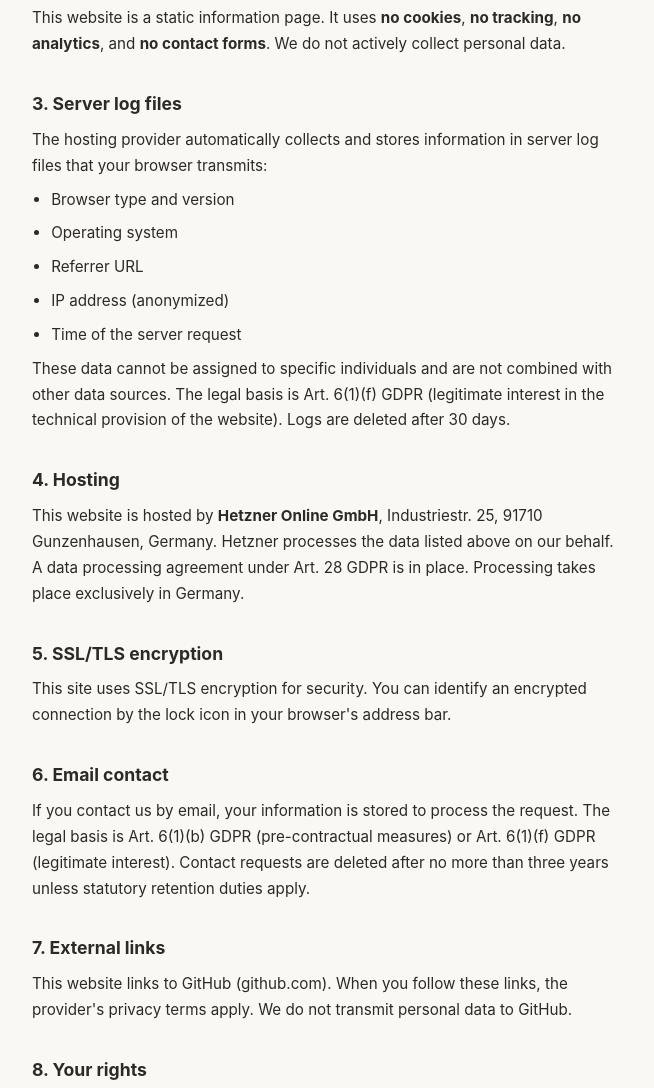
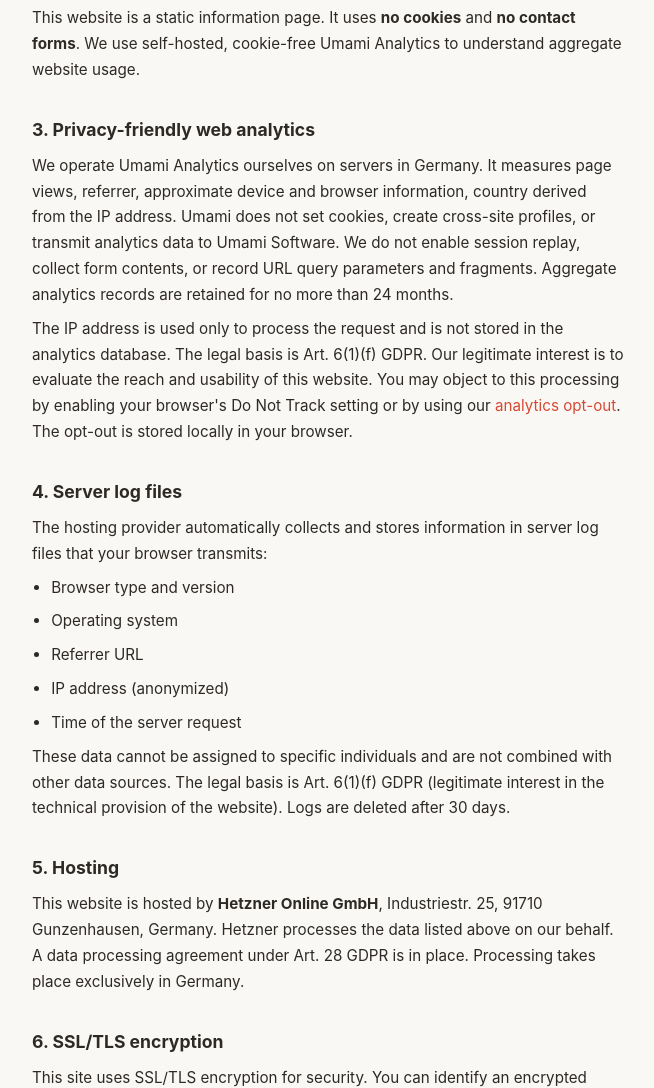
Before and after one commit to FvdHMBAI/guardrail, a website: page site/datenschutz.html in a window 1280 px wide. Shown: the part 409-1497 px from the top of the page, without its empty margins (312-966 px from the left). Drawn offline with Linux system fonts and the light colour scheme.

Commit message:
Integriert datenschutzfreundliche Umami-Analyse

```diff
--- a/site/datenschutz.html
+++ b/site/datenschutz.html
@@ -5,6 +5,12 @@
   <meta name="viewport" content="width=device-width, initial-scale=1.0">
   <link rel="icon" href="/favicon.svg" type="image/svg+xml">
   <title>Privacy Policy — GuardRail</title>
+  <script>
+    if (new URLSearchParams(window.location.search).get('analytics') === 'off') {
+      localStorage.setItem('umami.disabled', '1');
+    }
+  </script>
+  <script defer src="https://stats.golfclub-app.de/getinfo" data-website-id="1e160706-a3b6-4c00-9ee6-5677dcf0d752" data-domains="guardrail.promptandbuild.de" data-do-not-track="true" data-exclude-search="true" data-exclude-hash="true"></script>
   <style>
     :root {
       --ground: #FAF8F5;
@@ -46,12 +52,31 @@
 
   <h2>2. Scope of data processing</h2>
   <p>
-    This website is a static information page. It uses <strong>no cookies</strong>,
-    <strong>no tracking</strong>, <strong>no analytics</strong>, and <strong>no contact forms</strong>.
-    We do not actively collect personal data.
+    This website is a static information page. It uses <strong>no cookies</strong>
+    and <strong>no contact forms</strong>. We use self-hosted, cookie-free Umami
+    Analytics to understand aggregate website usage.
   </p>
 
-  <h2>3. Server log files</h2>
+  <h2>3. Privacy-friendly web analytics</h2>
+  <p>
+    We operate Umami Analytics ourselves on servers in Germany. It measures page
+    views, referrer, approximate device and browser information, country derived
+    from the IP address. Umami does not set cookies, create cross-site profiles,
+    or transmit analytics data to Umami Software.
+    We do not enable session replay, collect form contents, or record URL query
+    parameters and fragments. Aggregate analytics records are retained for no
+    more than 24 months.
+  </p>
+  <p>
+    The IP address is used only to process the request and is not stored in the
+    analytics database. The legal basis is Art. 6(1)(f) GDPR. Our legitimate
+    interest is to evaluate the reach and usability of this website. You may
+    object to this processing by enabling your browser's Do Not Track setting
+    or by using our <a href="/datenschutz.html?analytics=off">analytics opt-out</a>.
+    The opt-out is stored locally in your browser.
+  </p>
+
+  <h2>4. Server log files</h2>
   <p>
     The hosting provider automatically collects and stores information in server log files
     that your browser transmits:
@@ -69,7 +94,7 @@
     provision of the website). Logs are deleted after 30 days.
   </p>
 
-  <h2>4. Hosting</h2>
+  <h2>5. Hosting</h2>
   <p>
     This website is hosted by <strong>Hetzner Online GmbH</strong>, Industriestr. 25,
     91710 Gunzenhausen, Germany. Hetzner processes the data listed above on our behalf.
@@ -77,13 +102,13 @@
     exclusively in Germany.
   </p>
 
-  <h2>5. SSL/TLS encryption</h2>
+  <h2>6. SSL/TLS encryption</h2>
   <p>
     This site uses SSL/TLS encryption for security. You can identify an encrypted
     connection by the lock icon in your browser's address bar.
   </p>
 
-  <h2>6. Email contact</h2>
+  <h2>7. Email contact</h2>
   <p>
     If you contact us by email, your information is stored to process the request.
     The legal basis is Art. 6(1)(b) GDPR (pre-contractual measures) or Art. 6(1)(f)
@@ -91,13 +116,13 @@
     years unless statutory retention duties apply.
   </p>
 
-  <h2>7. External links</h2>
+  <h2>8. External links</h2>
   <p>
     This website links to GitHub (github.com). When you follow these links, the
     provider's privacy terms apply. We do not transmit personal data to GitHub.
   </p>
 
-  <h2>8. Your rights</h2>
+  <h2>9. Your rights</h2>
   <p>You have the following rights in relation to the controller:</p>
   <ul>
     <li>Access (Art. 15 GDPR)</li>
@@ -113,7 +138,7 @@
     and Freedom of Information of North Rhine-Westphalia.
   </p>
 
-  <h2>9. Changes</h2>
+  <h2>10. Changes</h2>
   <p>
     This privacy policy is effective as of July 2026. It may need to be updated as
     the website develops.
```
Also changed, not shown: site/index.html (+1 -0 lines).
